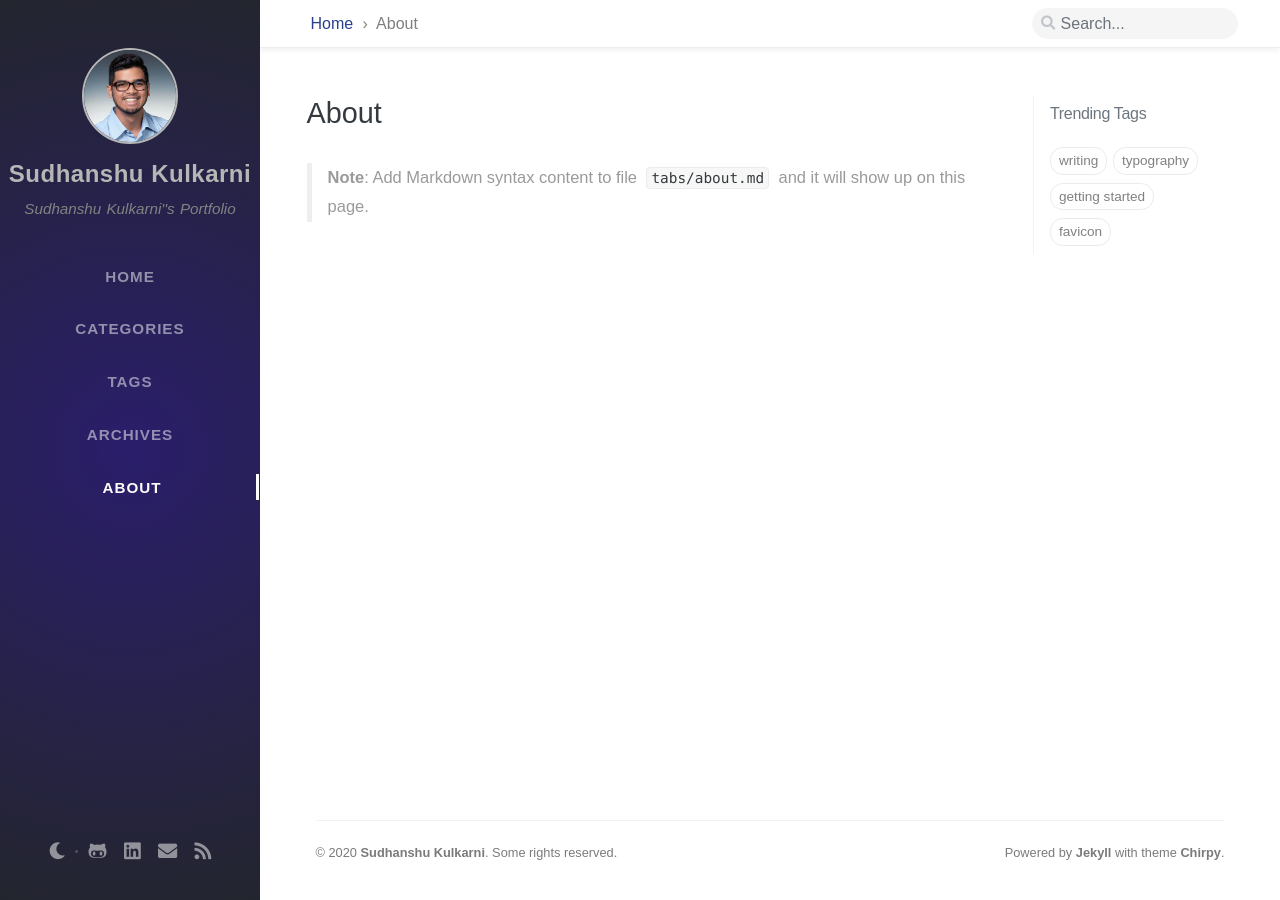
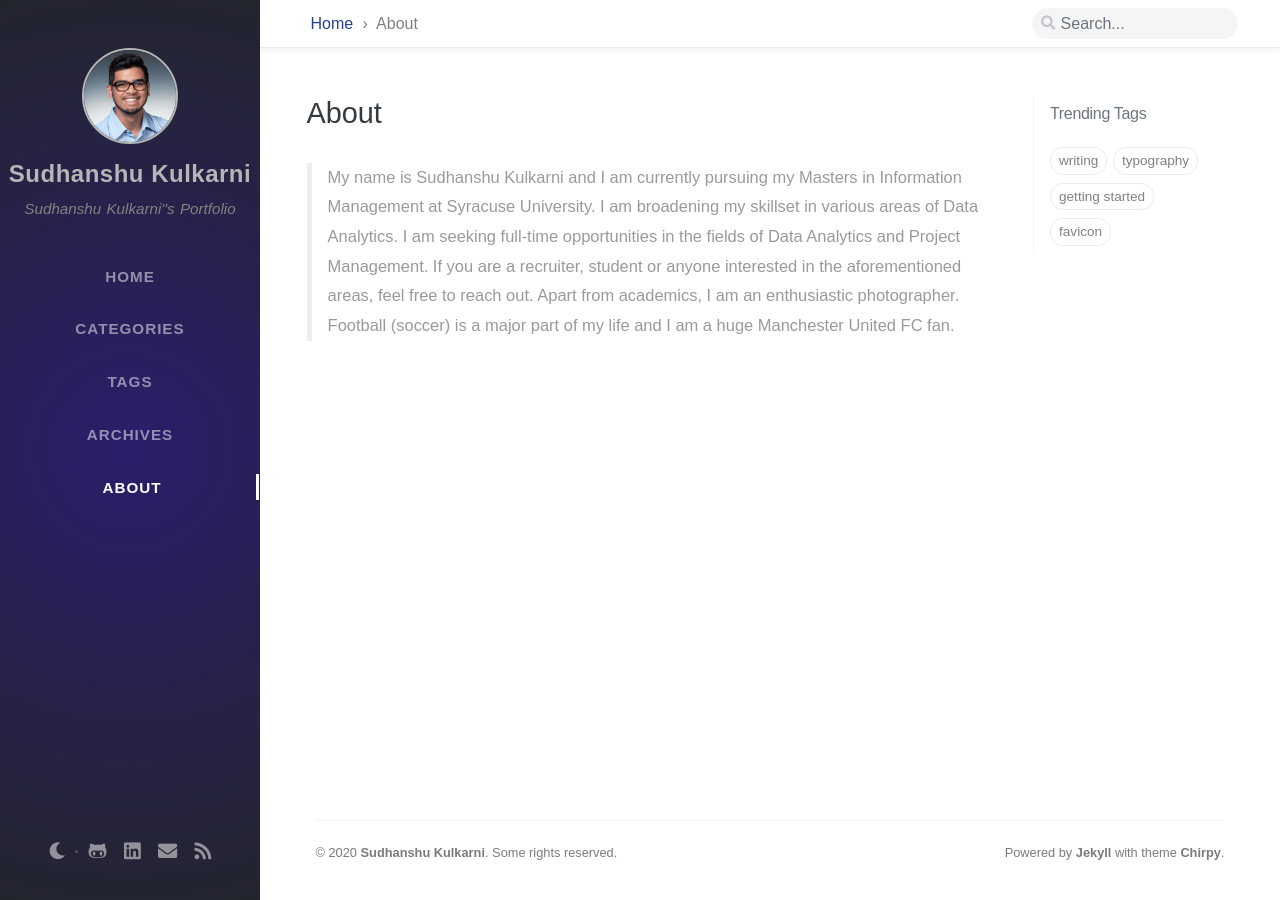
Before and after one commit to skulkarni218/skulkarni218.github.io, a Jekyll site: the page built from tabs/about.md, in a window 1280 px wide. Built offline with Jekyll 4.4.1, drawn with Linux system fonts in a browser that asks for light colours; nearby versions of some CDN libraries; some web fonts are replaced; comment, search, counter and statistics services are not loaded.

Commit message:
Adding about

```diff
--- a/tabs/about.md
+++ b/tabs/about.md
@@ -8,4 +8,5 @@ title: About
 # MIT License
 ---
 
-> **Note**: Add Markdown syntax content to file `tabs/about.md` and it will show up on this page.
+> My name is Sudhanshu Kulkarni and I am currently pursuing my Masters in Information Management at Syracuse University. I am broadening my skillset in various areas of Data Analytics. I am seeking full-time opportunities in the fields of Data Analytics and Project Management. If you are a recruiter, student or anyone interested in the aforementioned areas, feel free to reach out.
+Apart from academics, I am an enthusiastic photographer. Football (soccer) is a major part of my life and I am a huge Manchester United FC fan.
```
